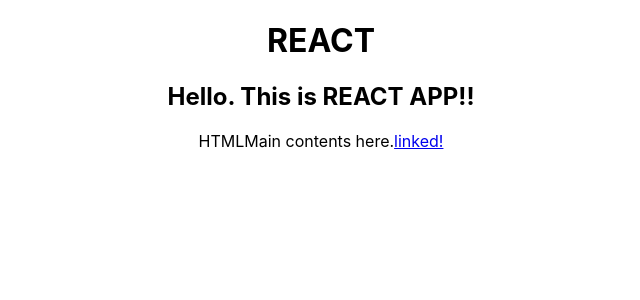
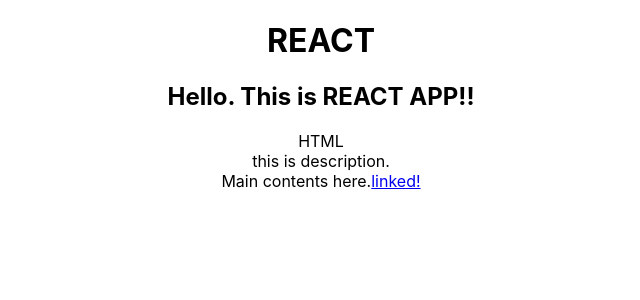
Before and after one commit to KwagDaeho/MY_REACT_APP, a React (Create React App) app: page / in a window 1280 px wide. Shown: the top 300 px of the page, without its empty margins (319-959 px from the left). Built offline with nearby package versions, Linux system fonts and the light colour scheme.

Commit message:
test:commit test

```diff
--- a/src/App.js
+++ b/src/App.js
@@ -8,7 +8,7 @@ class App extends Component {
     return (
       <div className="App">
         <Subject title="REACT" sub="Hello. This is REACT APP!!" />
-        <Content title="HTML" desc="" />
+        <Content title="HTML" desc="this is description." />
       </div>
     );
   }
--- a/src/components/Content.js
+++ b/src/components/Content.js
@@ -5,6 +5,9 @@ class Content extends Component {
     return (
       <div>
         {this.props.title}
+        <br />
+        {this.props.desc}
+        <br />
         Main contents here.
         <a href="1.html">linked!</a>
       </div>
--- a/src/daeho.ts
+++ b/src/daeho.ts
@@ -1,4 +1,4 @@
-import React from "react";
+// import React from "react";
 
 class Kwag {
   constructor() {
```
